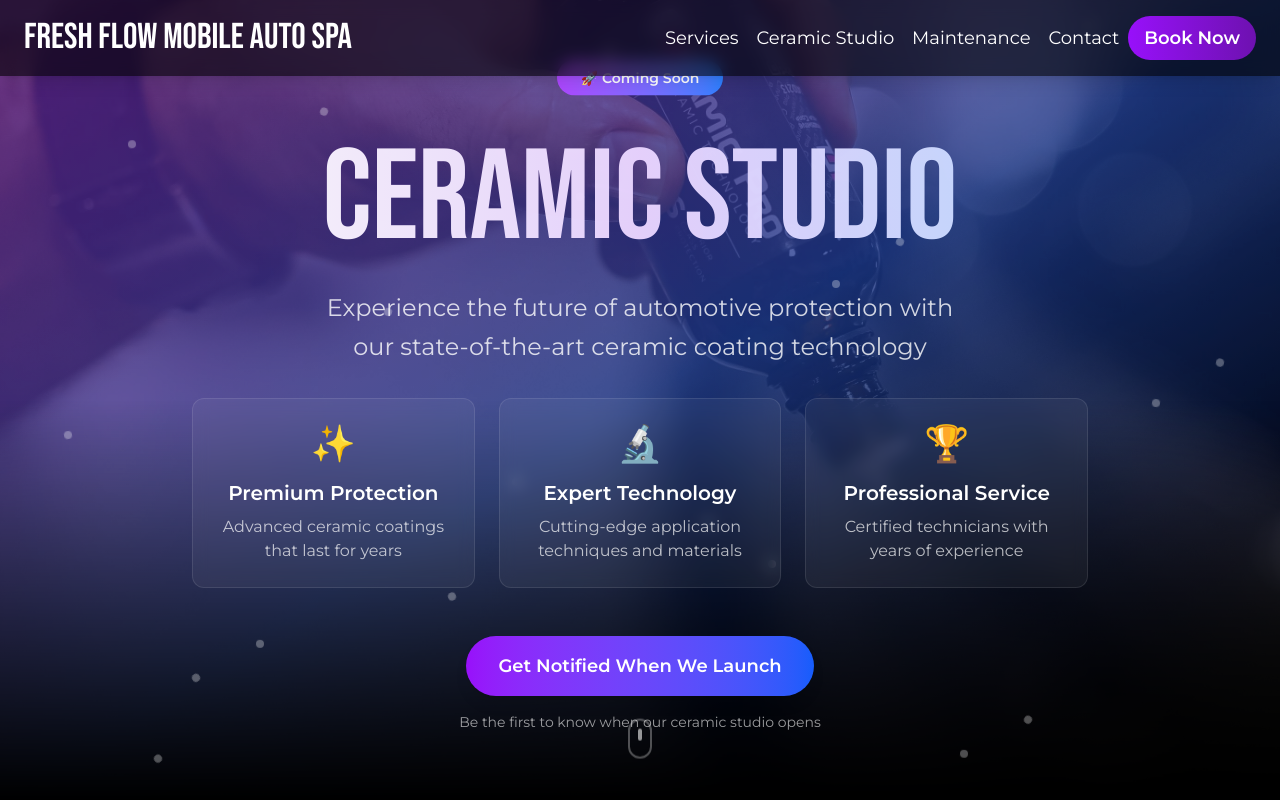
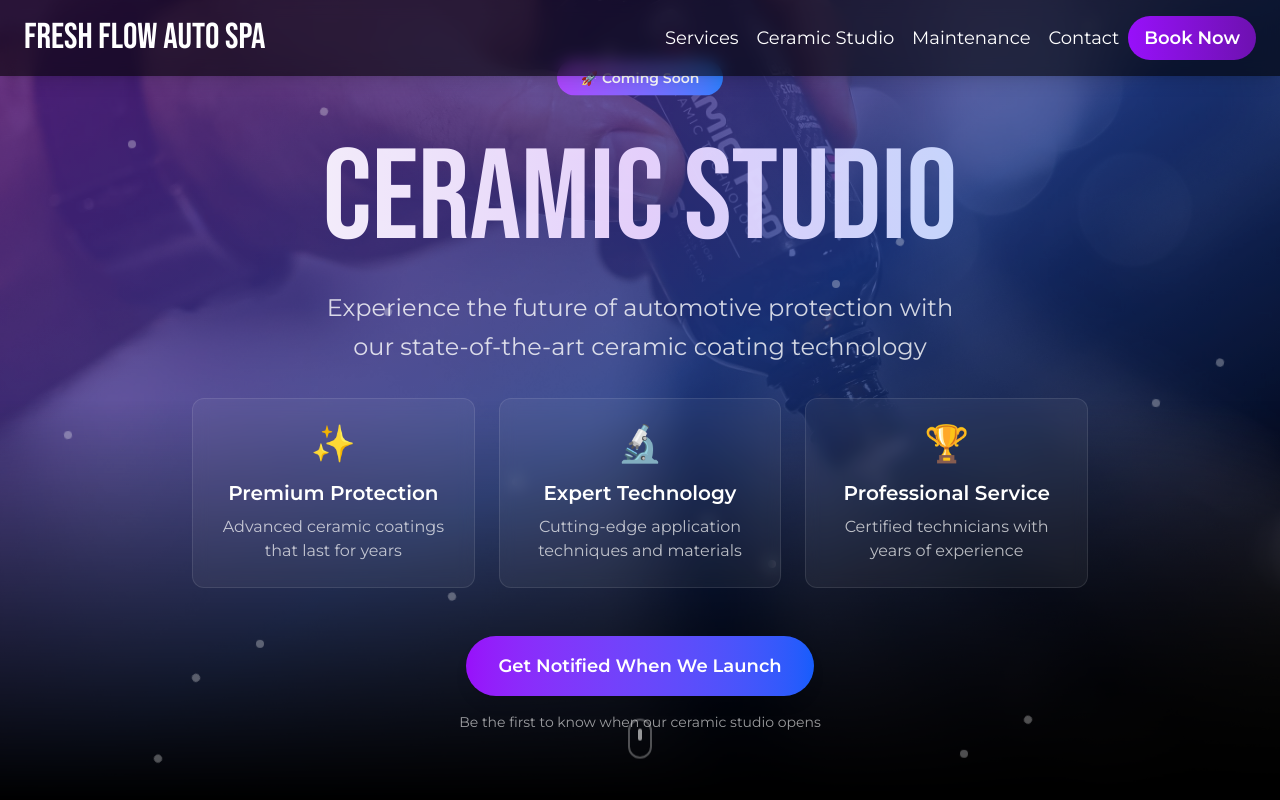
Before and after one commit to 3ddy98/FreshFlowWeb, a Next.js app: page /ceramic-studio in a window 1280 px wide. Shown: the top 800 px of the page. Built offline with nearby package versions, Linux system fonts and the light colour scheme; a web font is replaced by a local one.

Commit message:
added spray on wax to the premium wash package

```diff
--- a/src/components/Navbar.tsx
+++ b/src/components/Navbar.tsx
@@ -19,7 +19,7 @@ export default function Navbar() {
           href="/#home"
           className={`${bebasNeue.className} text-3xl md:text-4xl hover:text-purple-400 transition-colors`}
         >
-          Fresh Flow Mobile Auto Spa
+          Fresh Flow Auto Spa
         </a>
         <button
           className="md:hidden text-white text-2xl"
--- a/src/components/packages_section.tsx
+++ b/src/components/packages_section.tsx
@@ -27,13 +27,14 @@ const detailPackages = [
       'Scratch‑Free Hand Wash',
       'Premium HVLP Spray On Tire Dressing',
       'Exterior Bug and Sap Elimination',
+      'Spray-On Protector Wax'
     ],
     features_interior: [
       'Door Jam Cleaning',
       'Streak‑Free Window Cleaning',
       'Interior Vacuum',
-      'Interior Wipe-Down',
-      'Aroma Application',
+      'Interior Console,Dash,Door, and Seat Wipe-Down',
+      'Aroma Application (Optional)',
     ],
     gradient: 'from-gray-900 to-white',
     bgImage: 'stage1-detail.jpg',
```
